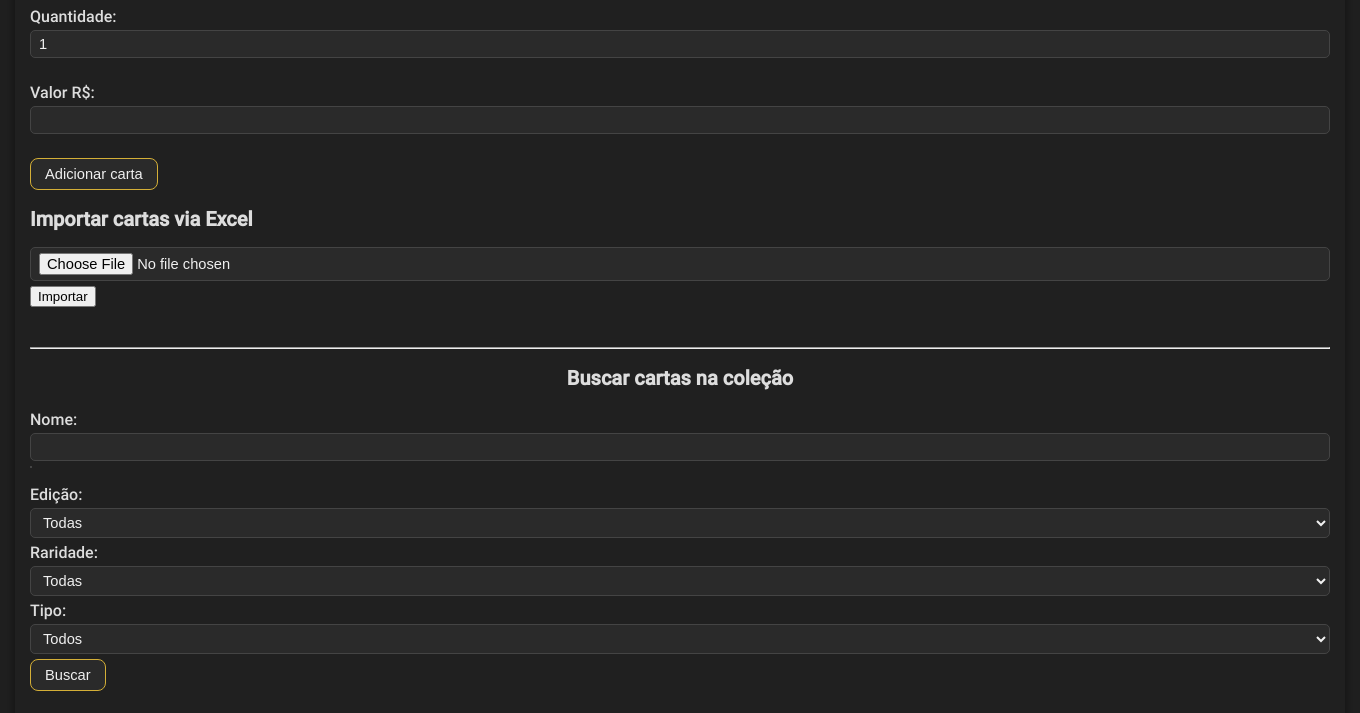
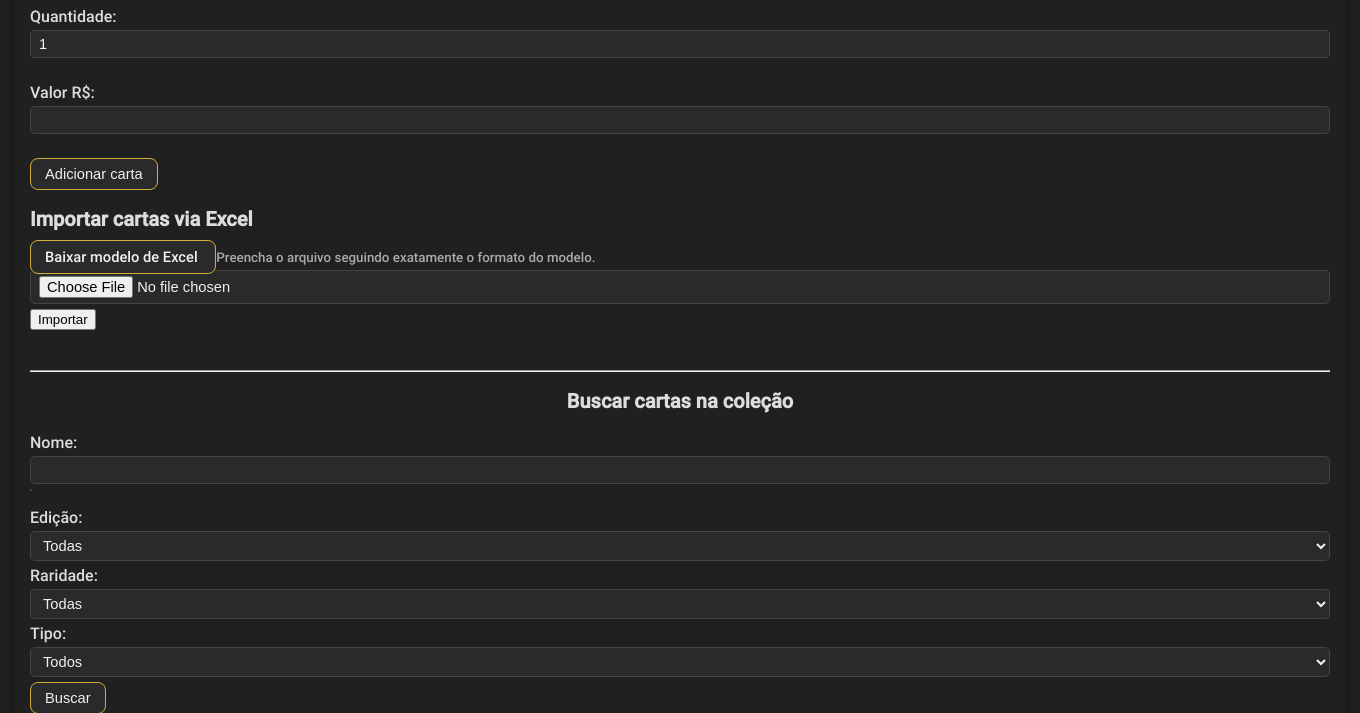
Before and after one commit to LucasConA/mtg_acervo, a PHP site: page /src/ in a window 1360 px wide. Shown: the part 673-1386 px from the top of the page. Run offline with PHP 8.4, Linux system fonts and the light colour scheme; tables that the repository leaves empty or names only in its code hold one stand-in row (values such as "Sample post").

Commit message:
criação do arquivo para o usuario poder baixar o modelo excel de importação

```diff
--- a/views/importar_form.php
+++ b/views/importar_form.php
@@ -1,4 +1,11 @@
 <h2>Importar cartas via Excel</h2>
+
+<a href="/mtg_acervo/php/download_modelo_excel.php" class="botao">
+    Baixar modelo de Excel
+</a>
+<small style="color:#aaa;">
+    Preencha o arquivo seguindo exatamente o formato do modelo.
+</small>
 
 <form action="../AcervoMtg/php/importar_preview.php" method="post" enctype="multipart/form-data">
     <input type="file" name="arquivo" required>
```
Also changed, not shown: php/dowload_modelo_excel.php (added, +14 -0 lines), 1 other file.
